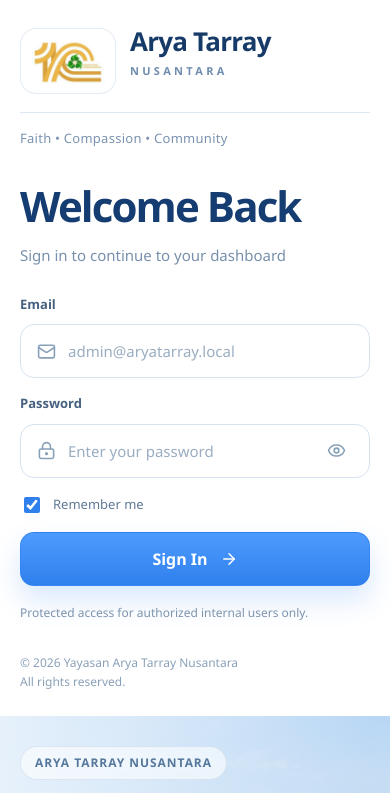
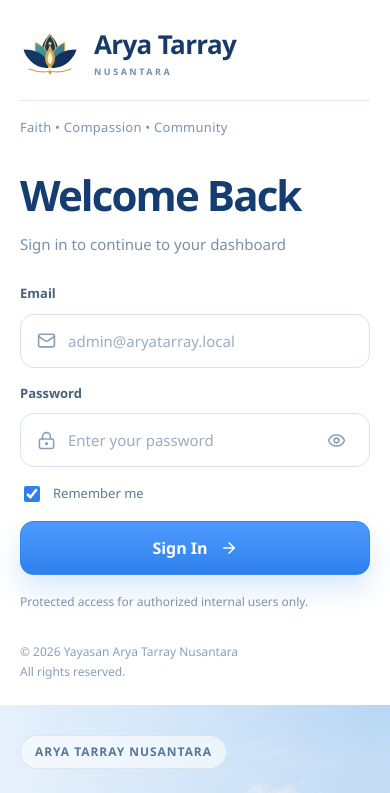
Before and after one commit to FrydoIW/arya-tarray, a Next.js app in the folder frontend/: page /login in a window 390 px wide. Shown: the top 793 px of the page. Built offline with nearby package versions, Linux system fonts and the light colour scheme; no server answers.

Commit message:
Modify UI

```diff
--- a/frontend/src/components/layout/Sidebar.tsx
+++ b/frontend/src/components/layout/Sidebar.tsx
@@ -5,7 +5,7 @@ import Image from "next/image";
 import Link from "next/link";
 import { ChevronDown, ChevronUp, ShieldCheck, X } from "lucide-react";
 import { navigation } from "@/config/navigation";
-import aryaLogo from "@/assets/brand/arya-logo-sidebar.svg";
+import aryaLogo from "@/assets/brand/arya-lotus-sidebar.svg";
 
 interface SidebarProps {
   pathname: string;
@@ -22,7 +22,7 @@ export function Sidebar({ pathname, mobileOpen, allowedMenuCodes, onClose }: Sid
     <aside id="app-sidebar" className={`sidebar ${mobileOpen ? "sidebar-open" : ""}`} aria-label="Application navigation">
       <div className="brand-row">
         <div className="brand-mark" aria-hidden="true">
-          <Image src={aryaLogo} alt="" width={72} height={48} className="brand-mark-image" unoptimized priority />
+          <Image src={aryaLogo} alt="" width={60} height={48} className="brand-mark-image" unoptimized priority />
         </div>
 
         <div className="brand-copy">
--- a/frontend/src/features/auth/components/AryaBrand.tsx
+++ b/frontend/src/features/auth/components/AryaBrand.tsx
@@ -1,5 +1,5 @@
 import Image from "next/image";
-import aryaLogo from "@/assets/brand/arya-logo.png";
+import aryaLogo from "@/assets/brand/arya-lotus.svg";
 import styles from "../styles/login.module.css";
 
 export function AryaBrand() {
@@ -10,8 +10,8 @@ export function AryaBrand() {
           <Image
             src={aryaLogo}
             alt=""
-            width={148}
-            height={98}
+            width={116}
+            height={92}
             className={styles.brandLogo}
             priority
           />
--- a/frontend/src/features/auth/styles/login.module.css
+++ b/frontend/src/features/auth/styles/login.module.css
@@ -36,34 +36,37 @@
 
 .brand {
   display: grid;
-  gap: 18px;
+  gap: 20px;
 }
 
 .brandRow {
   display: flex;
   align-items: center;
-  gap: 18px;
+  gap: 16px;
 }
 
 .brandLogoWrap {
-  width: 116px;
-  height: 76px;
+  width: 76px;
+  height: 64px;
   flex: 0 0 auto;
   display: grid;
   place-items: center;
-  padding: 8px 10px;
-  border: 1px solid rgba(151, 183, 214, .26);
-  border-radius: 18px;
-  background: #ffffff;
+  padding: 0;
+  border: 0;
+  background: transparent;
 }
 
 .brandLogo {
-  width: 100%;
-  height: 100%;
+  display: block;
+  width: 76px;
+  height: 60.8px;
   object-fit: contain;
 }
 
 .brandTextGroup {
+  display: grid;
+  align-content: center;
+  gap: 8px;
   min-width: 0;
 }
 
@@ -71,19 +74,21 @@
   margin: 0;
   color: #173b68;
   font-family: var(--font-display), Georgia, serif;
-  font-size: clamp(28px, 2.4vw, 36px);
-  line-height: 1.04;
+  font-size: clamp(28px, 2.4vw, 34px);
+  line-height: 1.15;
   font-weight: 760;
-  letter-spacing: -.03em;
+  letter-spacing: -.025em;
+  white-space: nowrap;
 }
 
 .brandSub {
-  display: inline-block;
-  margin-top: 8px;
+  display: block;
+  margin-top: 0;
   color: #6f8daf;
-  font-size: 11px;
-  font-weight: 800;
-  letter-spacing: .30em;
+  font-size: 10px;
+  line-height: 1.25;
+  font-weight: 700;
+  letter-spacing: .32em;
 }
 
 .brandTagline {
@@ -91,7 +96,8 @@
   padding-top: 16px;
   border-top: 1px solid #dbe8f5;
   color: #7b93b0;
-  font-size: 14px;
+  font-size: 13px;
+  line-height: 1.6;
   font-weight: 560;
   letter-spacing: .02em;
 }
@@ -458,18 +464,31 @@
   }
 
   .brandRow {
-    align-items: flex-start;
+    align-items: center;
     gap: 14px;
   }
 
   .brandLogoWrap {
-    width: 96px;
-    height: 66px;
-    border-radius: 16px;
+    width: 60px;
+    height: 52px;
+  }
+
+  .brandLogo {
+    width: 60px;
+    height: 48px;
   }
 
   .brandName {
     font-size: 26px;
+  }
+
+  .brandTextGroup {
+    gap: 6px;
+  }
+
+  .brandSub {
+    font-size: 9px;
+    letter-spacing: .28em;
   }
 
   .brandTagline {
```
Also changed, not shown: frontend/src/features/dashboard/components/DashboardScreen.tsx (+1 -14 lines), frontend/src/styles/internal.css (+8 -6 lines), frontend/src/assets/brand/arya-lotus-sidebar.svg (added), frontend/src/assets/brand/arya-lotus.svg (added).
